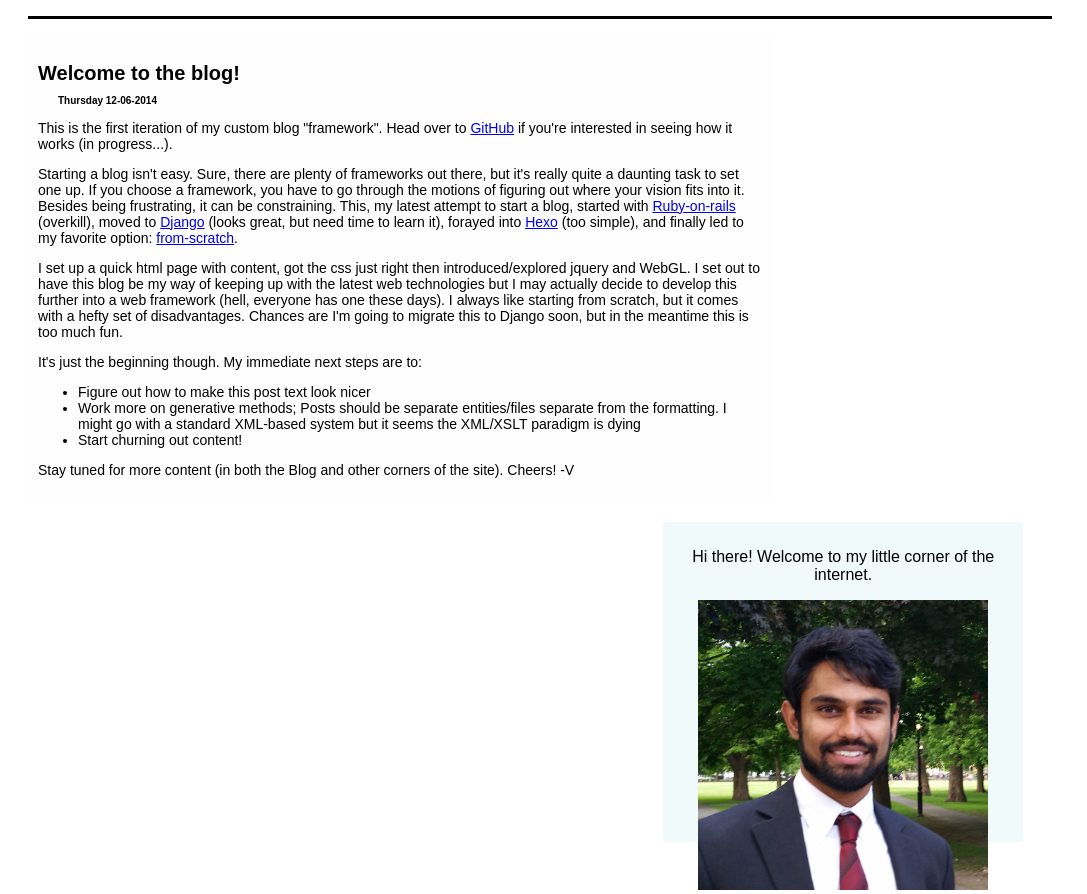
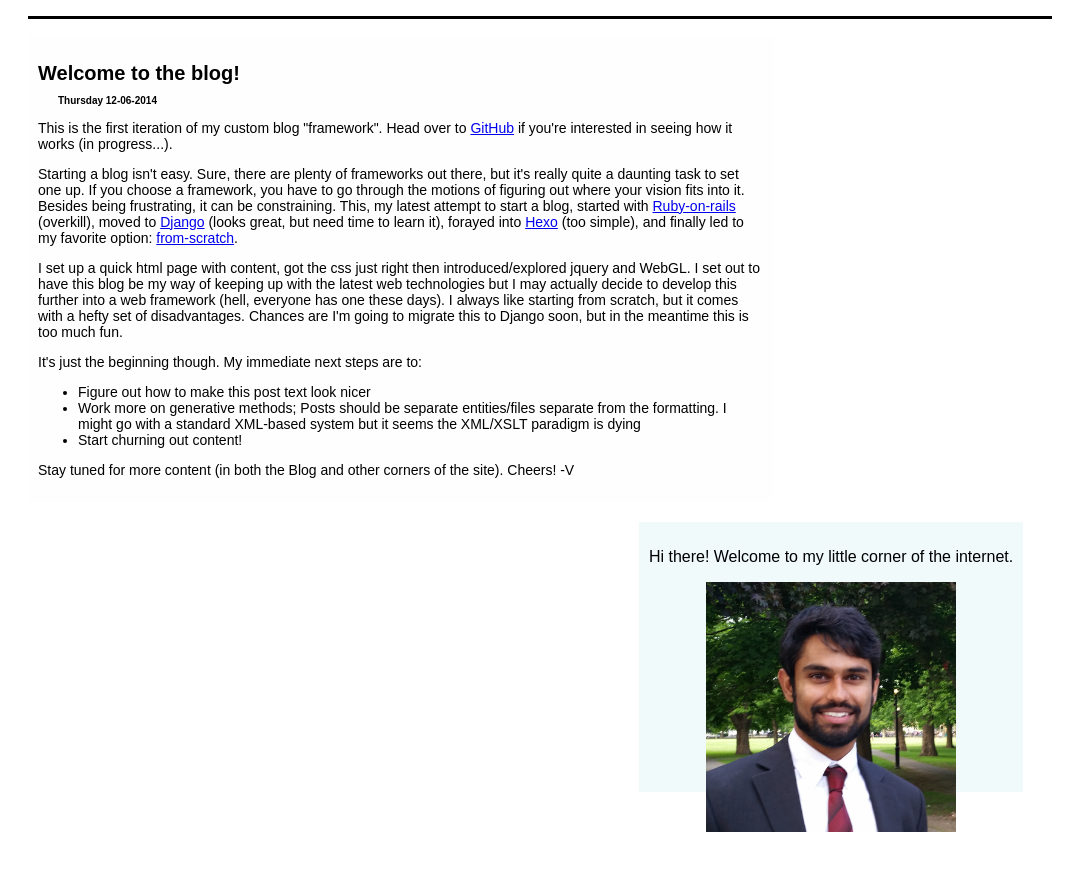
Before and after one commit to virati/vineet_tiruvadi_blog, a plain HTML site: page index.html in a window 1280 px wide. Shown: the part 205-1099 px from the top of the page, without its empty margins (0-1087 px from the left). After the commit the page ends 1041 px from the top, so only its background shows below. Drawn offline with nearby package versions, Linux system fonts and the light colour scheme.

Commit message:
layout change

```diff
--- a/index.html
+++ b/index.html
@@ -106,7 +106,7 @@
 			</div>
 			<div id="bar">
 				<p>Hi there! Welcome to my little corner of the internet.</p>
-				<img src="images/headshot.jpg"/ width="290px">
+				<img src="images/headshot.jpg"/ width="250px">
 			</div>
 		</div>
 
--- a/styles/clean.css
+++ b/styles/clean.css
@@ -93,10 +93,10 @@ div.post {
 }
 
 div#bar {
-	width:340px;
+	width:auto;
 	padding:10px;
 	background:#f0fafa;
-	height:300px;
+	height:250px;
 	float:right;
 
 	text-align:center;
```
Also changed, not shown: 1 other file.
